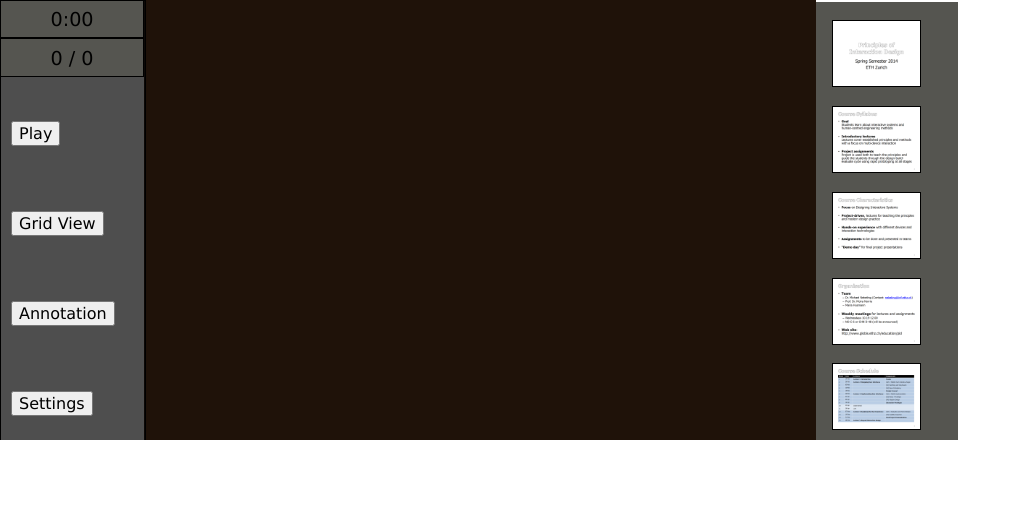
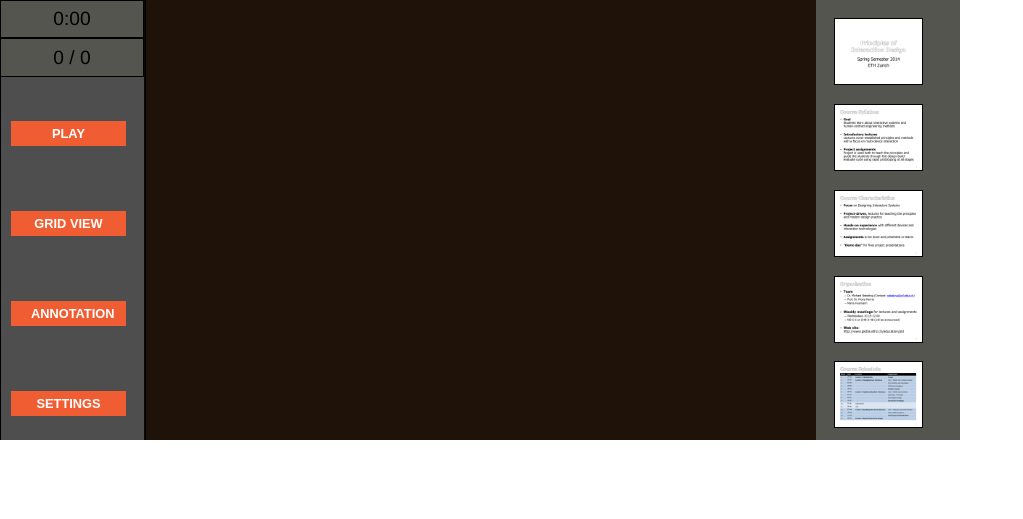
Before and after one commit to rohitmukherjee/InteractionDesignTeamNUS, a website: page public/teamNUS_remote.html in a window 1280 px wide. Shown: the whole page, without its empty margins (0-1023 px from the left). Drawn offline with nearby package versions, Linux system fonts and the light colour scheme; no server answers.

Commit message:
Added new styling for buttons and changed font to helvetica Fixed bug where clicking on blank screen would take user to slide 2.

```diff
--- a/public/css/horizontal_presentation.css
+++ b/public/css/horizontal_presentation.css
@@ -3,10 +3,23 @@ portrait: 601x881; landscape: 962x529 */
 
 body {
 	background: white;
-	font-family: Verdana;
+	font-family: Helvetica;
 	margin: 0;
 	padding: 0;
 	outline: 1px solid silver;
+}
+
+a {
+	display: inline-block;
+	background-color: #f05d32;
+	text-align: center;
+	width: 75px;
+	font-size: 0.8em;
+	font-family: 'Quicksand', sans-serif;
+	text-transform: uppercase;
+	color: #fff;
+	font-weight: 800;
+	padding: 5px 20px 5px 20px;
 }
 
 #container  {
@@ -108,7 +121,6 @@ body {
 #preview {
 	display: block;
 	background-color: #555550;
-	margin: 2px;
 	width: 15%;
 	height: 100%;
 	float: right;
@@ -166,7 +178,7 @@ body {
 
 #grid-view-navigate {
 	display:none;
-	height: 5%;
+	height: 6%;
 	width: 100%;
 	/*background-color: green;*/
 }
@@ -176,16 +188,19 @@ body {
 	top:120px;
 	left: 10px;
 }
+
 #grid_button {
 	position: absolute;
 	top:210px;
 	left: 10px;
 }
+
 #annotation_button {
 	position: absolute;
 	top:300px;
 	left: 10px;
 }
+
 #settings_button {
 	position: absolute;
 	top:390px;
--- a/public/js/presenter.js
+++ b/public/js/presenter.js
@@ -145,14 +145,20 @@ $(function() {
 	}
 
 	function nextSlide() {
-		if (currentSlide == slideCount) return;
-		currentSlide ++;
+		if (currentSlide === slideCount) return;
+		if (!slideshow) {
+			currentSlide = 0;
+			slideshow = true;
+		}
+		currentSlide++;
+		console.log("Moving to next slide " + currentSlide);
 		updateSlide('slides/Slide' + currentSlide + '.PNG', 'slide', { direction: 'left' }, 'slide', { direction: 'right' });
 	}
 
 	function previousSlide() {
-		if (currentSlide == 1) return;
-		currentSlide --;
+		if (currentSlide === 1) return;
+		currentSlide--;
+		console.log("Moving to previous slide " + currentSlide);
 		updateSlide('slides/Slide' + currentSlide + '.PNG', 'slide', { direction: 'left' }, 'slide', { direction: 'right' });
 	}
 
--- a/public/teamNUS_remote.html
+++ b/public/teamNUS_remote.html
@@ -30,12 +30,12 @@
 </head>
 <body>
 	<div id = "container">
-		<!-- This div contains the buttons  - Annotations, Settings and Grid - View. Visibility of this depends on user touch-->
+		<!-- This div contains the as  - Annotations, Settings and Grid - View. Visibility of this depends on user touch-->
 		<div id = "button_panel">
-			<button data-text-swap="Pause" data-text-original = "Play" id = "play_pause">Play</button>
-			<button id = "grid_button">Grid View</button>
-			<button id = "annotation_button">Annotation</button>
-			<button id = "settings_button">Settings</button>
+			<a data-text-swap="Pause" data-text-original = "Play" id = "play_pause">Play</a>
+			<a id = "grid_button">Grid View</a>
+			<a id = "annotation_button">Annotation</a>
+			<a id = "settings_button">Settings</a>
 		</div>
 		<!-- This div contains the timer/slide status -->
 		<div id = "top_panel">
@@ -59,10 +59,10 @@
 		</div>
 	</div>
 
-	<!-- Grid - View div, visible only on button click -->
+	<!-- Grid - View div, visible only on a click -->
 	<div id="grid-view-container">
 		<div id="grid-view-navigate">
-			<button id="grid-back">Back</button>
+			<a id="grid-back">Back</a>
 		</div>
 		<div id="grid-image-container"></div>
 	</div>
```
